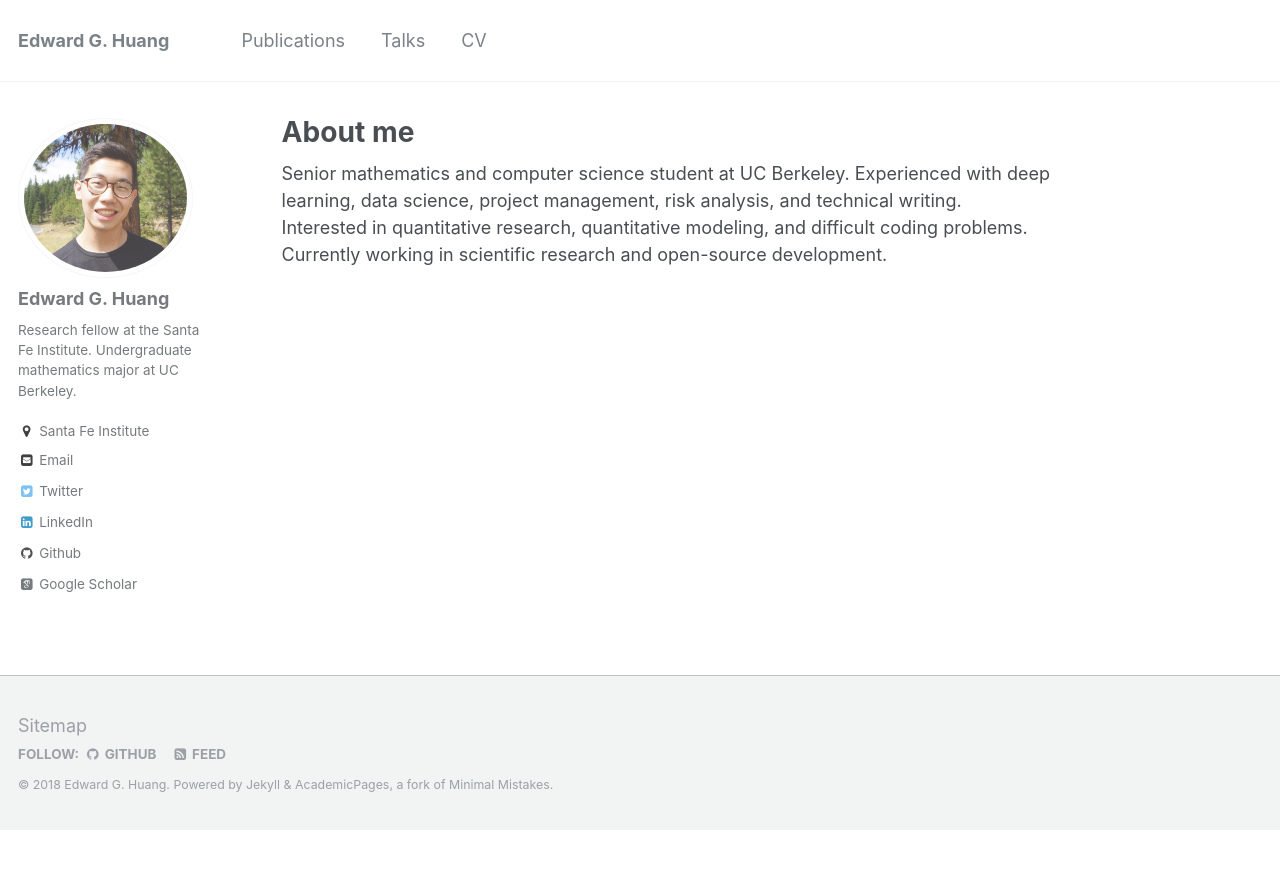
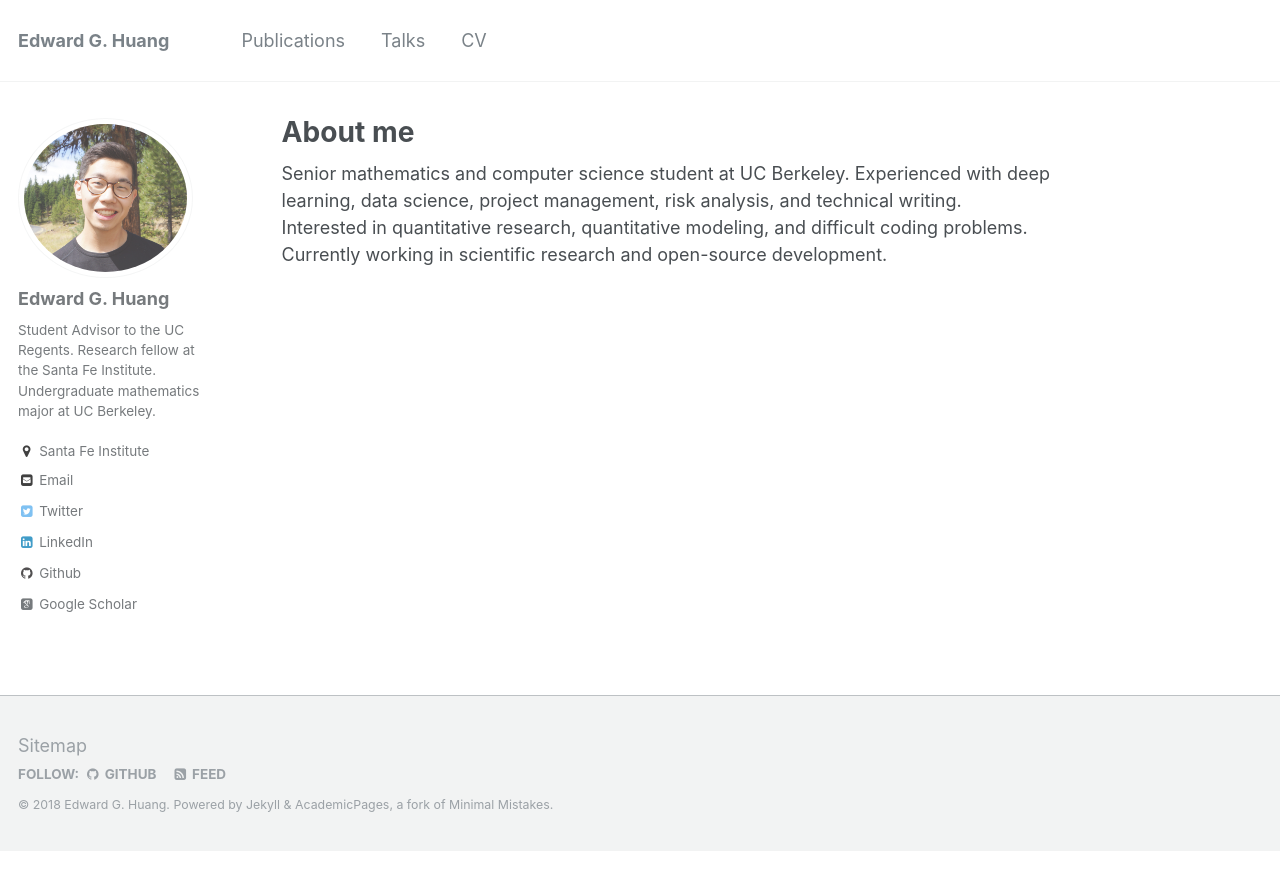
Before and after one commit to eghuang/eghuang.github.io, a Jekyll site: the page built from _pages/about.md, in a window 1280 px wide. Shown: the top 890 px of the page. Built offline with Jekyll 4.4.1, drawn with Linux system fonts in a browser that asks for light colours; some web fonts are replaced.

Commit message:
Added Student Advisor title to bio

```diff
--- a/_config.yml
+++ b/_config.yml
@@ -80,7 +80,7 @@ analytics:
 author:
   name             : "Edward G. Huang"
   avatar           : "git.jpg"
-  bio              : "Research fellow at the Santa Fe Institute. Undergraduate mathematics major at UC Berkeley."
+  bio              : "Student Advisor to the UC Regents. Research fellow at the Santa Fe Institute. Undergraduate mathematics major at UC Berkeley."
   location         :
   employer         : "Santa Fe Institute"
   googlescholar    : "https://scholar.google.com/citations?user=DlUurWMAAAAJ"
```
